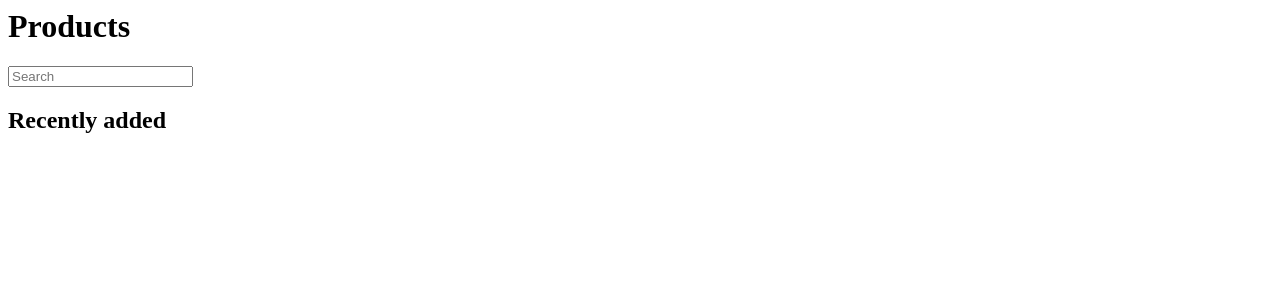
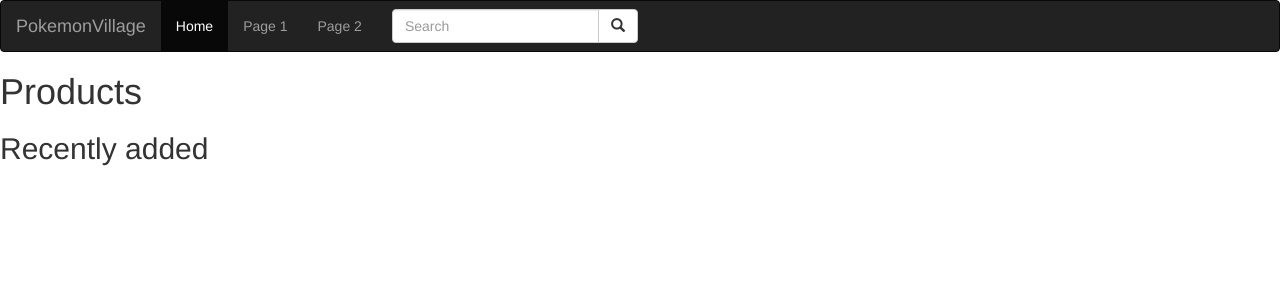
Before and after one commit to mlenahan/e-commerce, a Django app: page /products/ in a window 1280 px wide. Shown: the top 300 px of the page. Run offline with Django 3.2, Linux system fonts and the light colour scheme; data that the repository does not hold is empty; some libraries are stand-ins or nearby versions.

Commit message:
added top navbar with search and bootstrap

```diff
--- /dev/null
+++ b/ecommerce/products/templates/base.html
@@ -0,0 +1,40 @@
+<!DOCTYPE html>
+<html>
+<head>
+  <title>Pokemon Village</title>
+  <meta charset="utf-8">
+  <meta name="viewport" content="width=device-width, initial-scale=1">
+  <link rel="stylesheet" href="https://maxcdn.bootstrapcdn.com/bootstrap/3.4.1/css/bootstrap.min.css">
+  <script src="https://ajax.googleapis.com/ajax/libs/jquery/3.5.1/jquery.min.js"></script>
+  <script src="https://maxcdn.bootstrapcdn.com/bootstrap/3.4.1/js/bootstrap.min.js"></script>
+</head>
+
+<nav class="navbar navbar-inverse">
+  <div class="container-fluid">
+    <div class="navbar-header">
+      <a class="navbar-brand" href="#">PokemonVillage</a>
+    </div>
+    <ul class="nav navbar-nav">
+      <li class="active"><a href="{% url 'home' %}">Home</a></li>
+      <li><a href="#">Page 1</a></li>
+      <li><a href="#">Page 2</a></li>
+    </ul>
+    <form class="navbar-form navbar-left" action="{% url 'search-results' %}" method="get">
+      <div class="input-group">
+        <input class="form-control" type="text" placeholder="Search" name="q">
+        <div class="input-group-btn">
+          <button class="btn btn-default" type="submit">
+            <i class="glyphicon glyphicon-search"></i>
+          </button>
+        </div>
+      </div>
+    </form>
+  </div>
+</nav>
+
+<body>
+    {% block  content %}
+    replace me
+    {% endblock%}
+</body>
+</html>
--- a/ecommerce/products/templates/home.html
+++ b/ecommerce/products/templates/home.html
@@ -1,8 +1,7 @@
+{% extends 'base.html' %}
+
+{% block content %}
 <h1>Products</h1>
-
-<form action="{% url 'search-results' %}" method="get">
-    <input name="q" type="text" placeholder="Search">
-</form>
 
 <h2>Recently added</h2>
 {% for product in latest_products %}
@@ -23,3 +22,4 @@
     </li>
 </ul>
 {% endfor %}
+{% endblock %}
--- a/ecommerce/products/templates/product_detail_view.html
+++ b/ecommerce/products/templates/product_detail_view.html
@@ -1,6 +1,6 @@
+{% extends 'base.html' %}
+{% block content %}
 <h1>Product</h1>
-
-<a href="{% url 'home' %}">Home</a>
 
 <ul>
     <li>
@@ -16,3 +16,4 @@
         </div>
     </li>
 </ul>
+{% endblock %}
--- a/ecommerce/products/templates/search_results.html
+++ b/ecommerce/products/templates/search_results.html
@@ -1,7 +1,6 @@
+{% extends 'base.html' %}
+{% block content %}
 <h1>Search Results</h1>
-
-<a href="{% url 'home' %}">Home</a>
-
 <ul>
     {% for product in object_list %}
     <li>
@@ -9,3 +8,4 @@
     </li>
     {% endfor %}
 </ul>
+{% endblock %}
```
Also changed, not shown: ecommerce/products/templates/product_by_type.html (+5 -2 lines).
